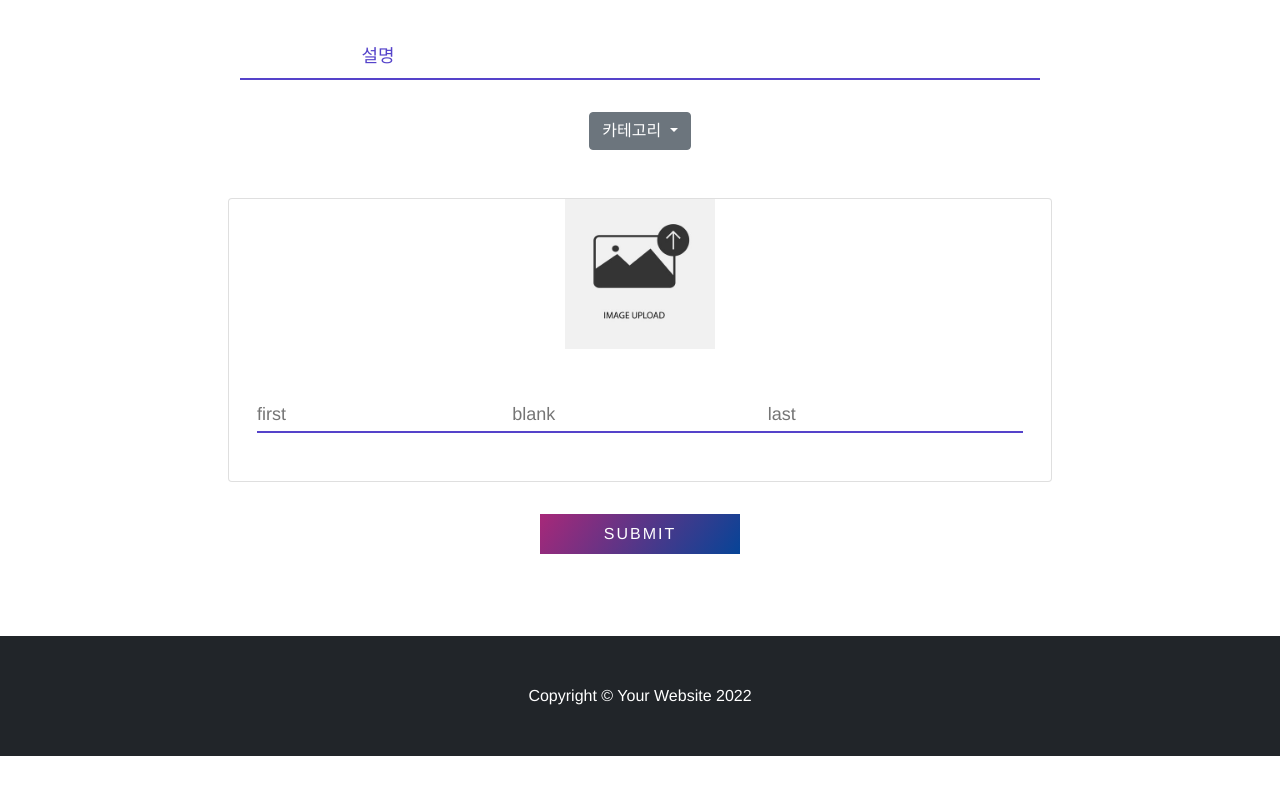
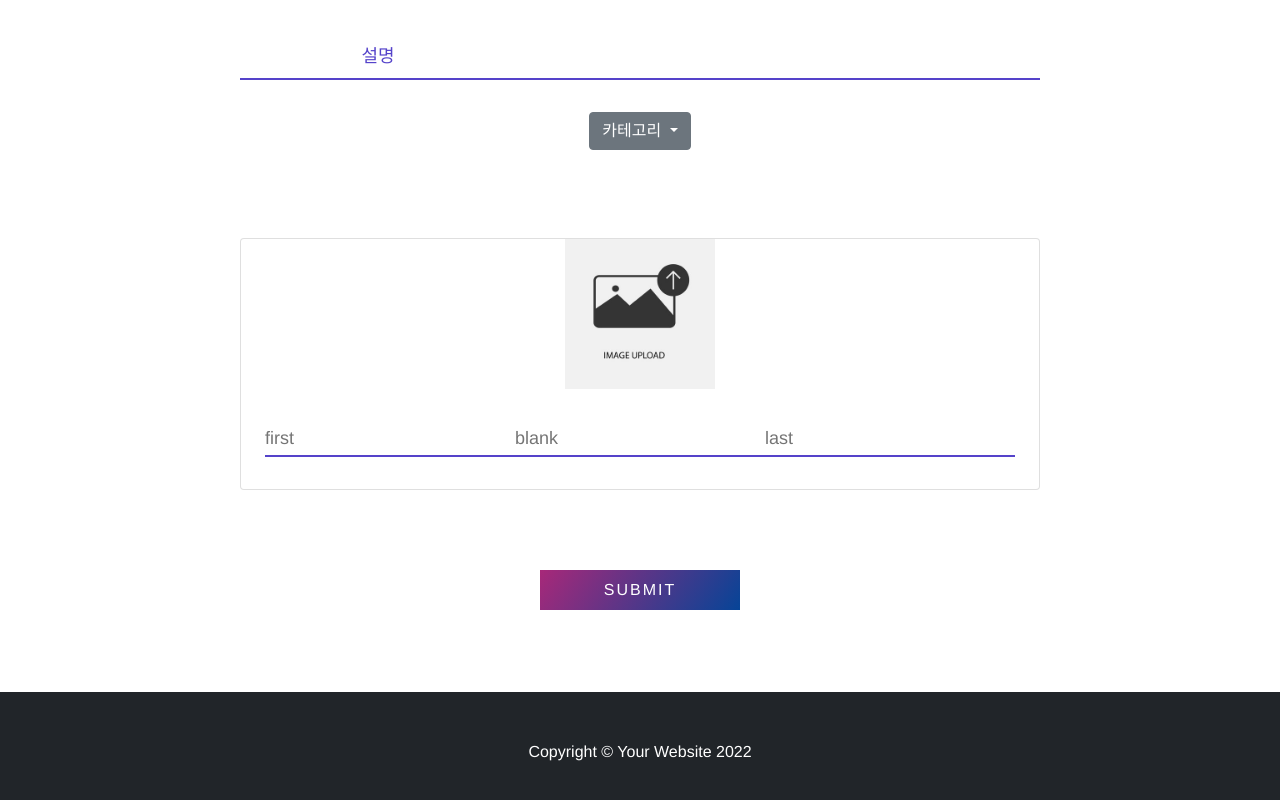
Before and after one commit to ddogga/BlankEn, a Vue app in the folder vue3-first/: page /blanken/set_write in a window 1280 px wide. Shown: the part 712-1512 px from the top of the page. Before the commit the page ends 1468 px from the top, so only its background shows below. Built offline with nearby package versions, Linux system fonts and the light colour scheme; a web font is replaced by a local one.

Commit message:
create x button hover event to quiz input tag

```diff
--- a/vue3-first/src/views/board/BoardList.vue
+++ b/vue3-first/src/views/board/BoardList.vue
@@ -59,7 +59,7 @@
           <tbody>
             <tr>
               <td rowspan="2">
-                <sapn class="badge bg-success text-white">완료</sapn>
+                <span class="badge bg-success text-white">완료</span>
               </td>
               <td style="border-bottom: none">제목</td>
               <td rowspan="2">
@@ -86,7 +86,7 @@
 
             <tr>
               <td rowspan="2">
-                <sapn class="badge bg-secondary text-white">진행중</sapn>
+                <span class="badge bg-secondary text-white">진행중</span>
               </td>
               <td style="border-bottom: none">제목</td>
               <td rowspan="2">버튼</td>
--- a/vue3-first/src/views/board/BoardWrite_Set.vue
+++ b/vue3-first/src/views/board/BoardWrite_Set.vue
@@ -35,14 +35,17 @@
 
       <DropDown />
 
-      <div class="card w-100 h-100 container">
+      <div class="col mb-5">
+        <div class="container card">
+          <!-- image -->
+          <div class="card-img-top">
             <label for="profile">
               <span id="showImage">
                 <img
-              width="150px"
                   id="profile_img"
                   src="../../assets/images/upload_image.jpg"
                   alt="profile"
+                  width="150px"
                 />
               </span>
               <input
@@ -52,35 +55,44 @@
                 name="profile"
               />
             </label>
-
-        <div class="card-body">
-          <div class="card-input form-field col-lg-4">
+          </div>
+          <!-- input -->
+          <div card-body>
+            <div
+              class="card-input form-field col-lg-4"
+              @mouseover="show"
+              @mouseout="hide"
+            >
               <input
                 class="input-text js-input"
-              id="name"
-              type="text"
                 placeholder="first "
                 required
+              />
+
+              <img
+                class="hidden"
+                src="../../assets/images/x_white.png"
+                alt=""
               />
             </div>
 
             <div class="card-input form-field col-lg-4">
-            <input
-              class="input-text js-input"
-              id="email"
-              type="email"
-              placeholder="blank"
-              required
+              <input class="input-text js-input" placeholder="blank" required />
+            </div>
+
+            <div
+              class="card-input form-field col-lg-4"
+              @mouseover="show"
+              @mouseout="hide"
+            >
+              <input class="input-text js-input" placeholder="last" required />
+
+              <img
+                class="hidden"
+                src="../../assets/images/x_white.png"
+                alt=""
               />
             </div>
-          <div class="card-input form-field col-lg-4">
-            <input
-              class="input-text js-input"
-              id="email"
-              type="email"
-              placeholder="last"
-              required
-            />
           </div>
         </div>
       </div>
@@ -93,18 +105,46 @@
 </template>
 
 <script>
+import { ref } from "vue";
+
 import DropDown from "../../components/board/SearchingDropDown.vue";
 export default {
   components: {
     DropDown,
   },
-  setup() {},
+  setup() {
+    const show = (e) => {
+      e.currentTarget.children[1].className = "active";
+    };
+
+    const hide = (e) => {
+      e.currentTarget.children[1].className = "hidden";
+    };
+
+    return {
+      show,
+      hide,
+    };
+  },
 };
 </script>
 
 <style scoped>
 @import "../../assets/css/write.css";
 
+.active {
+  margin-top: 5px;
+  width: 30px;
+}
+
+.hidden {
+  display: none;
+}
+
+.card {
+  margin-top: 5%;
+}
+
 .card-input {
   display: inline-block;
 }
```
Also changed, not shown: vue3-first/src/assets/images/x_black.png (added), vue3-first/src/assets/images/x_white.png (added). Lines whose indentation alone changed are shown as unchanged.
